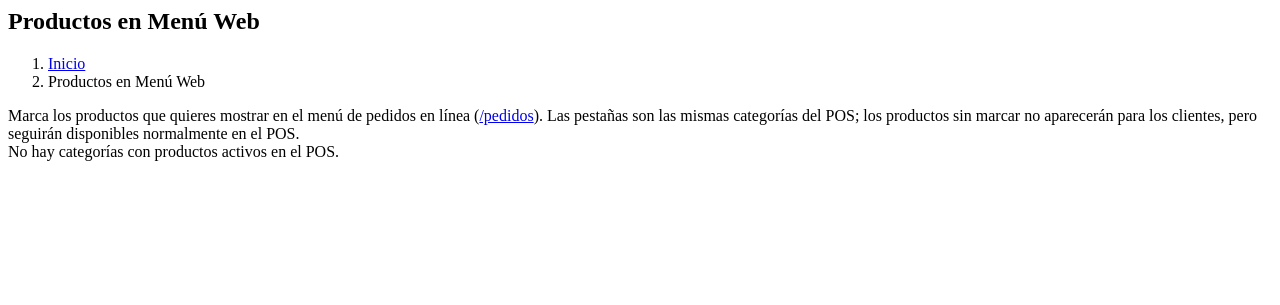
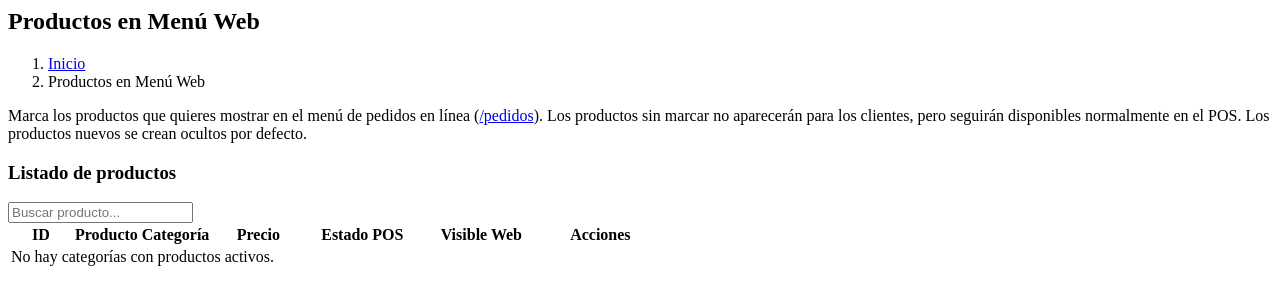
Before and after one commit to Fireman827/Yael, a CodeIgniter app: the page made by html/application/views/adminonline/productosMenu.php in a window 1280 px wide. Shown: the top 305 px of the page. Run offline with CodeIgniter, Linux system fonts and the light colour scheme.

Commit message:
Replace toggle switches with Menu dropdown in productosMenu
Redesigned AdminOnline/productosMenu to use the same dropdown button
pattern as the main Productos page. Each row shows a 'Menu' button with
'Mostrar en web' / 'Ocultar en web' options. Badge updates in-place on
save without page reload. Also added estadoProducto to model select.

Co-Authored-By: Claude Sonnet 4.6 <noreply@anthropic.com>

```diff
--- a/html/application/models/AdminOnline_model.php
+++ b/html/application/models/AdminOnline_model.php
@@ -54,7 +54,7 @@ class AdminOnline_model extends CI_Model {
         $resultado = array();
         if($categorias){
             foreach($categorias as $cat){
-                $this->db->select('idProducto,nombreProducto,imagenProducto,precioVentaProducto,visibleOnlineProducto');
+                $this->db->select('idProducto,nombreProducto,imagenProducto,precioVentaProducto,visibleOnlineProducto,estadoProducto');
                 $this->db->from('producto');
                 $this->db->where('idSucursalProducto',(int)$idSucursal);
                 $this->db->where('estadoProducto','Activo');
--- a/html/application/views/adminonline/productosMenu.php
+++ b/html/application/views/adminonline/productosMenu.php
@@ -19,54 +19,93 @@
       <div class="alert alert-info">
         <i class="fas fa-info-circle"></i>
         Marca los productos que quieres mostrar en el menú de pedidos en línea (<a href="<?=base_url('pedidos')?>" target="_blank">/pedidos</a>).
-        Las pestañas son las mismas categorías del POS; los productos sin marcar no aparecerán para los clientes, pero seguirán
-        disponibles normalmente en el POS.
+        Los productos sin marcar no aparecerán para los clientes, pero seguirán disponibles normalmente en el POS.
+        Los productos nuevos se crean ocultos por defecto.
       </div>
 
-      <?php if(empty($categorias)): ?>
-      <div class="alert alert-warning">No hay categorías con productos activos en el POS.</div>
-      <?php else: ?>
-
       <div class="card card-outline card-danger">
-        <div class="card-header p-0 border-bottom-0">
-          <ul class="nav nav-tabs" id="tabsCategoriasProductos" role="tablist">
-            <?php foreach($categorias as $i=>$cat): ?>
-            <li class="nav-item">
-              <a class="nav-link <?=($i==0?'active':'')?>" id="tab-cat-<?=$cat->idProductoCategoria?>" data-toggle="tab" href="#panel-cat-<?=$cat->idProductoCategoria?>" role="tab"><?=htmlspecialchars($cat->nombreProductoCategoria)?></a>
-            </li>
-            <?php endforeach; ?>
-          </ul>
+        <div class="card-header">
+          <h3 class="card-title"><i class="fas fa-list"></i> Listado de productos</h3>
+          <div class="card-tools">
+            <div class="input-group input-group-sm" style="width:250px">
+              <input type="text" id="buscadorProducto" class="form-control" placeholder="Buscar producto...">
+              <div class="input-group-append">
+                <span class="input-group-text"><i class="fas fa-search"></i></span>
+              </div>
+            </div>
+          </div>
         </div>
-        <div class="card-body">
-          <div class="tab-content">
-            <?php foreach($categorias as $i=>$cat): ?>
-            <div class="tab-pane fade <?=($i==0?'show active':'')?>" id="panel-cat-<?=$cat->idProductoCategoria?>" role="tabpanel">
-              <div class="row">
+        <div class="card-body p-0">
+          <table class="table table-hover table-striped" id="tablaProductosMenu">
+            <thead class="thead-dark">
+              <tr>
+                <th style="width:60px">ID</th>
+                <th>Producto</th>
+                <th>Categoría</th>
+                <th style="width:90px">Precio</th>
+                <th style="width:110px">Estado POS</th>
+                <th style="width:120px">Visible Web</th>
+                <th style="width:110px">Acciones</th>
+              </tr>
+            </thead>
+            <tbody>
+              <?php if(empty($categorias)): ?>
+              <tr><td colspan="7" class="text-center text-muted py-3">No hay categorías con productos activos.</td></tr>
+              <?php else: ?>
+              <?php foreach($categorias as $cat): ?>
                 <?php foreach($cat->productos as $prod): ?>
-                <div class="col-md-3 col-sm-4 col-6 mb-3">
-                  <div class="card h-100 mb-0">
+                <tr>
+                  <td><?= $prod->idProducto ?></td>
+                  <td>
                     <?php if(!empty($prod->imagenProducto)): ?>
-                    <img src="<?=base_url($prod->imagenProducto)?>" class="card-img-top" style="height:120px;object-fit:cover" alt="">
+                    <img src="<?=base_url($prod->imagenProducto)?>" style="width:36px;height:36px;object-fit:cover;border-radius:4px;margin-right:6px;vertical-align:middle" alt="">
                     <?php endif; ?>
-                    <div class="card-body p-2">
-                      <p class="mb-1 small font-weight-bold"><?=htmlspecialchars($prod->nombreProducto)?></p>
-                      <p class="mb-2 text-muted small">$<?=number_format($prod->precioVentaProducto,2)?></p>
-                      <div class="custom-control custom-switch">
-                        <input type="checkbox" class="custom-control-input chkVisibleOnline" id="chk-prod-<?=$prod->idProducto?>" data-id="<?=$prod->idProducto?>" <?=($prod->visibleOnlineProducto=='Si'?'checked':'')?>>
-                        <label class="custom-control-label" for="chk-prod-<?=$prod->idProducto?>">Mostrar en web</label>
+                    <?= htmlspecialchars($prod->nombreProducto) ?>
+                  </td>
+                  <td><?= htmlspecialchars($cat->nombreProductoCategoria) ?></td>
+                  <td>$<?= number_format($prod->precioVentaProducto,2) ?></td>
+                  <td>
+                    <?php if($prod->estadoProducto === 'Activo'): ?>
+                      <span class="badge badge-primary font-bold">Activo</span>
+                    <?php else: ?>
+                      <span class="badge badge-secondary font-bold"><?= htmlspecialchars($prod->estadoProducto) ?></span>
+                    <?php endif; ?>
+                  </td>
+                  <td>
+                    <?php if($prod->visibleOnlineProducto === 'Si'): ?>
+                      <span class="badge badge-success" id="badge-<?= $prod->idProducto ?>"><i class="fas fa-globe"></i> Visible</span>
+                    <?php else: ?>
+                      <span class="badge badge-secondary" id="badge-<?= $prod->idProducto ?>"><i class="fas fa-eye-slash"></i> Oculto</span>
+                    <?php endif; ?>
+                  </td>
+                  <td>
+                    <div class="input-group-prepend">
+                      <button data-toggle="dropdown" class="btn btn-<?= GblTraerConfiguracion('colorComponentes') ?> btn-block btn-sm dropdown-toggle font-weight-bold" aria-expanded="false">
+                        <i class="mdi mdi-menu" aria-haspopup="false"></i> Menu
+                      </button>
+                      <div class="dropdown-menu dropdown-menu-right">
+                        <?php if($prod->visibleOnlineProducto === 'Si'): ?>
+                          <a class="dropdown-item accion-visibilidad" href="#"
+                             data-id="<?= $prod->idProducto ?>" data-visible="0">
+                            <i class="fas fa-eye-slash text-secondary"></i> Ocultar en web
+                          </a>
+                        <?php else: ?>
+                          <a class="dropdown-item accion-visibilidad" href="#"
+                             data-id="<?= $prod->idProducto ?>" data-visible="1">
+                            <i class="fas fa-globe text-success"></i> Mostrar en web
+                          </a>
+                        <?php endif; ?>
                       </div>
                     </div>
-                  </div>
-                </div>
+                  </td>
+                </tr>
                 <?php endforeach; ?>
-              </div>
-            </div>
-            <?php endforeach; ?>
-          </div>
+              <?php endforeach; ?>
+              <?php endif; ?>
+            </tbody>
+          </table>
         </div>
       </div>
-
-      <?php endif; ?>
 
     </div>
   </section>
@@ -74,35 +113,44 @@
 <input type="hidden" id="csrf_token_id" value="<?=$this->security->get_csrf_hash()?>">
 
 <script>
-$(document).on('change', '.chkVisibleOnline', function(){
-  var $chk = $(this);
-  var $label = $chk.closest('.custom-switch').find('label');
-  var idProducto = $chk.data('id');
-  var visible = $chk.is(':checked') ? '1' : '0';
-  var textoOriginal = $label.text();
-  $label.text('Guardando...').css('color','#888');
-  $chk.prop('disabled', true);
+// Buscador en tiempo real
+$('#buscadorProducto').on('keyup', function(){
+  var val = $(this).val().toLowerCase();
+  $('#tablaProductosMenu tbody tr').each(function(){
+    $(this).toggle($(this).text().toLowerCase().indexOf(val) > -1);
+  });
+});
+
+// Acción de visibilidad
+$(document).on('click', '.accion-visibilidad', function(e){
+  e.preventDefault();
+  var $a    = $(this);
+  var id    = $a.data('id');
+  var vis   = $a.data('visible');
+  var $badge = $('#badge-' + id);
+
+  $a.html('<i class="fas fa-spinner fa-spin"></i> Guardando...');
+
   $.post(window.location.origin + '/AdminOnline/toggleProductoOnline', {
-    csrf_token_id: $('#csrf_token_id').val(),
-    idProducto: idProducto,
-    visible: visible
+    csrf_token_id : $('#csrf_token_id').val(),
+    idProducto    : id,
+    visible       : vis
   }, function(r){
     if(r.codigo === 200){
-      $label.text('✔ Guardado').css('color','#28a745');
-      setTimeout(function(){
-        $label.text($chk.is(':checked') ? 'Mostrar en web' : 'Ocultar en web').css('color','');
-      }, 1500);
+      if(vis == 1){
+        $badge.removeClass('badge-secondary').addClass('badge-success').html('<i class="fas fa-globe"></i> Visible');
+        $a.attr('data-visible','0').html('<i class="fas fa-eye-slash text-secondary"></i> Ocultar en web');
+      } else {
+        $badge.removeClass('badge-success').addClass('badge-secondary').html('<i class="fas fa-eye-slash"></i> Oculto');
+        $a.attr('data-visible','1').html('<i class="fas fa-globe text-success"></i> Mostrar en web');
+      }
     } else {
-      $chk.prop('checked', !$chk.is(':checked'));
-      $label.text(textoOriginal).css('color','red');
-      setTimeout(function(){ $label.css('color',''); }, 2000);
+      alert('Error al guardar: ' + (r.mensaje || 'intente de nuevo'));
+      $a.html(vis == 1 ? '<i class="fas fa-globe text-success"></i> Mostrar en web' : '<i class="fas fa-eye-slash text-secondary"></i> Ocultar en web');
     }
   }, 'json').fail(function(){
-    $chk.prop('checked', !$chk.is(':checked'));
-    $label.text('Error').css('color','red');
-    setTimeout(function(){ $label.text(textoOriginal).css('color',''); }, 2000);
-  }).always(function(){
-    $chk.prop('disabled', false);
+    alert('Error de conexión.');
+    $a.html(vis == 1 ? '<i class="fas fa-globe text-success"></i> Mostrar en web' : '<i class="fas fa-eye-slash text-secondary"></i> Ocultar en web');
   });
 });
 </script>
```
